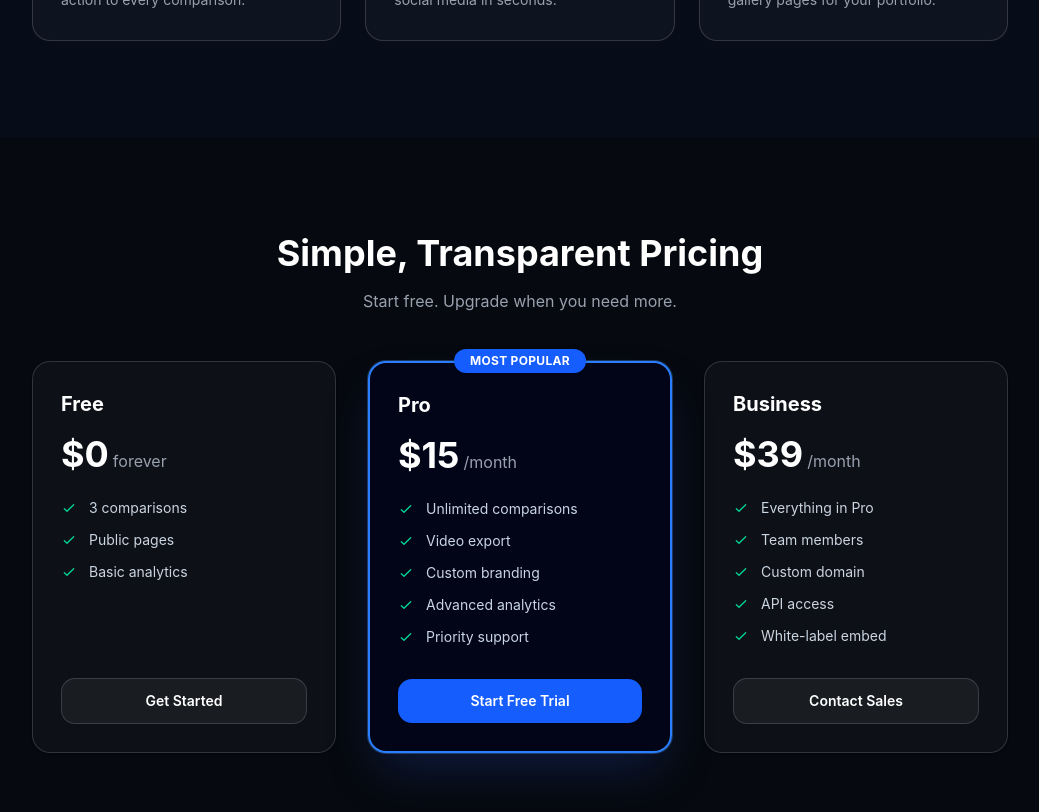
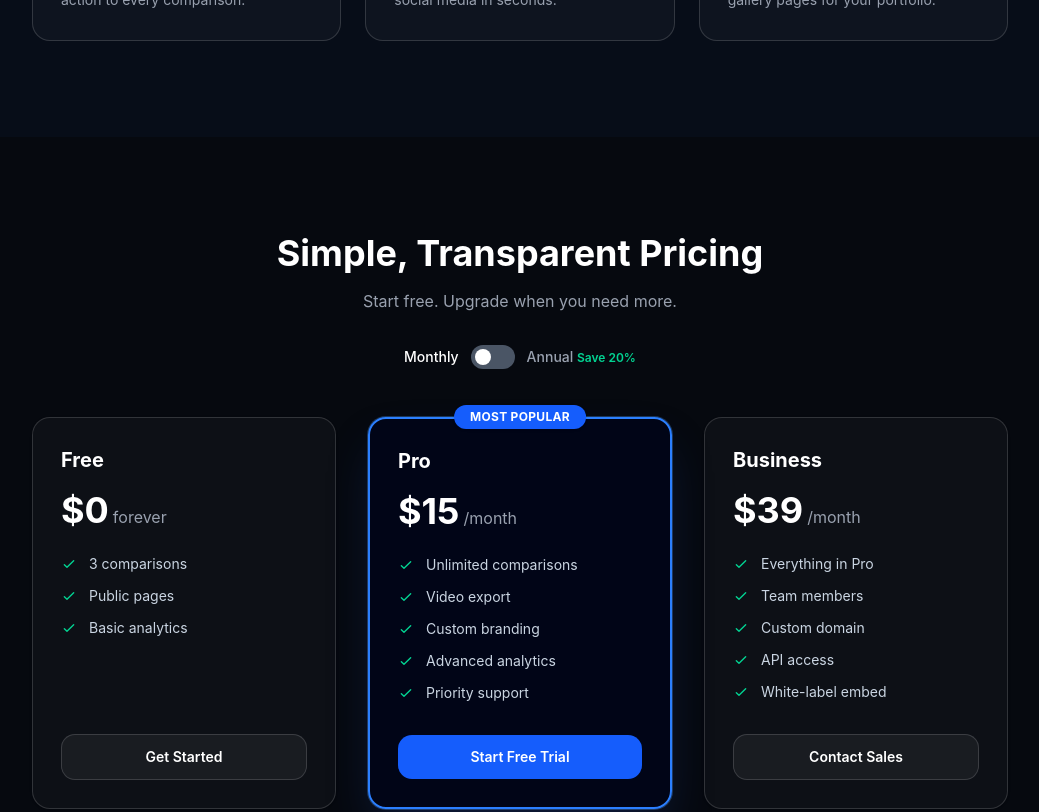
Before and after one commit to bugfreev587/b4after, a Next.js app in the folder frontend/: page / in a window 1280 px wide. Shown: the part 2280-3092 px from the top of the page, without its empty margins (120-1159 px from the left). Built offline with nearby package versions, Linux system fonts and the light colour scheme; no server answers.

Commit message:
Add annual pricing toggle to landing page
Extract pricing section into client component with monthly/annual toggle,
matching the billing and /pricing pages.

Co-Authored-By: Claude Opus 4.6 <noreply@anthropic.com>

```diff
--- a/frontend/src/app/(marketing)/page.tsx
+++ b/frontend/src/app/(marketing)/page.tsx
@@ -1,4 +1,5 @@
 import { LandingSlider } from "./landing-slider";
+import { PricingSection } from "./pricing-section";
 
 const FEATURES = [
   {
@@ -45,45 +46,6 @@ const TAG_STYLES: Record<string, string> = {
   orange: "bg-orange-500/15 text-orange-200 border border-orange-400/20",
   emerald: "bg-emerald-500/15 text-emerald-200 border border-emerald-400/20",
 };
-
-const PRICING = [
-  {
-    name: "Free",
-    price: "$0",
-    period: "forever",
-    features: ["3 comparisons", "Public pages", "Basic analytics"],
-    cta: "Get Started",
-    highlighted: false,
-  },
-  {
-    name: "Pro",
-    price: "$15",
-    period: "/month",
-    features: [
-      "Unlimited comparisons",
-      "Video export",
-      "Custom branding",
-      "Advanced analytics",
-      "Priority support",
-    ],
-    cta: "Start Free Trial",
-    highlighted: true,
-  },
-  {
-    name: "Business",
-    price: "$39",
-    period: "/month",
-    features: [
-      "Everything in Pro",
-      "Team members",
-      "Custom domain",
-      "API access",
-      "White-label embed",
-    ],
-    cta: "Contact Sales",
-    highlighted: false,
-  },
-];
 
 const FAQ = [
   {
@@ -227,74 +189,7 @@ export default function HomePage() {
       </section>
 
       {/* Pricing */}
-      <section className="py-20 sm:py-24 bg-[#06090f]">
-        <div className="mx-auto max-w-5xl px-4 sm:px-6">
-          <h2 className="text-3xl sm:text-4xl font-bold text-center mb-4 text-white">
-            Simple, Transparent Pricing
-          </h2>
-          <p className="text-gray-400 text-center mb-12">
-            Start free. Upgrade when you need more.
-          </p>
-          <div className="grid grid-cols-1 md:grid-cols-3 gap-8">
-            {PRICING.map((plan) => (
-              <div
-                key={plan.name}
-                className={`relative flex flex-col rounded-2xl p-7 transition-shadow ${
-                  plan.highlighted
-                    ? "border-2 border-blue-500 bg-slate-950/95 shadow-2xl shadow-blue-900/40 ring-1 ring-blue-400/30"
-                    : "border border-white/15 bg-white/[0.03] shadow-sm hover:shadow-md hover:border-white/30"
-                }`}
-              >
-                {plan.highlighted && (
-                  <div className="absolute -top-3.5 left-1/2 -translate-x-1/2 rounded-full bg-blue-600 px-4 py-1 text-xs font-bold text-white uppercase tracking-wide shadow-sm">
-                    Most Popular
-                  </div>
-                )}
-                <h3 className="text-xl font-bold text-white">{plan.name}</h3>
-                <div className="mt-4 mb-6">
-                  <span className="text-4xl font-bold text-white">
-                    {plan.price}
-                  </span>
-                  <span className="text-gray-400 ml-1">{plan.period}</span>
-                </div>
-                <ul className="space-y-3 mb-8 flex-1">
-                  {plan.features.map((f) => (
-                    <li
-                      key={f}
-                      className="flex items-center gap-3 text-sm text-slate-300"
-                    >
-                      <svg
-                        className="w-4 h-4 text-emerald-400 shrink-0"
-                        fill="none"
-                        viewBox="0 0 24 24"
-                        stroke="currentColor"
-                      >
-                        <path
-                          strokeLinecap="round"
-                          strokeLinejoin="round"
-                          strokeWidth={2}
-                          d="M5 13l4 4L19 7"
-                        />
-                      </svg>
-                      {f}
-                    </li>
-                  ))}
-                </ul>
-                <a
-                  href="/sign-up"
-                  className={`block w-full rounded-xl py-3 text-center text-sm font-semibold transition-colors ${
-                    plan.highlighted
-                      ? "bg-blue-600 text-white hover:bg-blue-700"
-                      : "border border-white/15 bg-white/5 text-white hover:bg-white/10"
-                  }`}
-                >
-                  {plan.cta}
-                </a>
-              </div>
-            ))}
-          </div>
-        </div>
-      </section>
+      <PricingSection />
 
       {/* FAQ */}
       <section className="py-20 sm:py-24 bg-[#070d18]">
--- /dev/null
+++ b/frontend/src/app/(marketing)/pricing-section.tsx
@@ -0,0 +1,153 @@
+"use client";
+
+import { useState } from "react";
+
+const PRICING = [
+  {
+    name: "Free",
+    price: "$0",
+    period: "forever",
+    annualPrice: "$0",
+    annualPeriod: "forever",
+    features: ["3 comparisons", "Public pages", "Basic analytics"],
+    cta: "Get Started",
+    highlighted: false,
+  },
+  {
+    name: "Pro",
+    price: "$15",
+    period: "/month",
+    annualPrice: "$12",
+    annualPeriod: "/mo ($144/yr)",
+    features: [
+      "Unlimited comparisons",
+      "Video export",
+      "Custom branding",
+      "Advanced analytics",
+      "Priority support",
+    ],
+    cta: "Start Free Trial",
+    highlighted: true,
+  },
+  {
+    name: "Business",
+    price: "$39",
+    period: "/month",
+    annualPrice: "$32",
+    annualPeriod: "/mo ($384/yr)",
+    features: [
+      "Everything in Pro",
+      "Team members",
+      "Custom domain",
+      "API access",
+      "White-label embed",
+    ],
+    cta: "Contact Sales",
+    highlighted: false,
+  },
+];
+
+export function PricingSection() {
+  const [isAnnual, setIsAnnual] = useState(false);
+
+  return (
+    <section className="py-20 sm:py-24 bg-[#06090f]">
+      <div className="mx-auto max-w-5xl px-4 sm:px-6">
+        <h2 className="text-3xl sm:text-4xl font-bold text-center mb-4 text-white">
+          Simple, Transparent Pricing
+        </h2>
+        <p className="text-gray-400 text-center mb-8">
+          Start free. Upgrade when you need more.
+        </p>
+
+        {/* Annual toggle */}
+        <div className="flex items-center justify-center gap-3 mb-12">
+          <span
+            className={`text-sm font-medium ${!isAnnual ? "text-white" : "text-gray-400"}`}
+          >
+            Monthly
+          </span>
+          <button
+            onClick={() => setIsAnnual(!isAnnual)}
+            className={`relative inline-flex h-6 w-11 items-center rounded-full transition-colors ${isAnnual ? "bg-blue-600" : "bg-gray-600"}`}
+          >
+            <span
+              className={`inline-block h-4 w-4 rounded-full bg-white transition-transform ${isAnnual ? "translate-x-6" : "translate-x-1"}`}
+            />
+          </button>
+          <span
+            className={`text-sm font-medium ${isAnnual ? "text-white" : "text-gray-400"}`}
+          >
+            Annual{" "}
+            <span className="text-xs text-emerald-400 font-semibold">
+              Save 20%
+            </span>
+          </span>
+        </div>
+
+        <div className="grid grid-cols-1 md:grid-cols-3 gap-8">
+          {PRICING.map((plan) => {
+            const displayPrice = isAnnual ? plan.annualPrice : plan.price;
+            const displayPeriod = isAnnual ? plan.annualPeriod : plan.period;
+            return (
+              <div
+                key={plan.name}
+                className={`relative flex flex-col rounded-2xl p-7 transition-shadow ${
+                  plan.highlighted
+                    ? "border-2 border-blue-500 bg-slate-950/95 shadow-2xl shadow-blue-900/40 ring-1 ring-blue-400/30"
+                    : "border border-white/15 bg-white/[0.03] shadow-sm hover:shadow-md hover:border-white/30"
+                }`}
+              >
+                {plan.highlighted && (
+                  <div className="absolute -top-3.5 left-1/2 -translate-x-1/2 rounded-full bg-blue-600 px-4 py-1 text-xs font-bold text-white uppercase tracking-wide shadow-sm">
+                    Most Popular
+                  </div>
+                )}
+                <h3 className="text-xl font-bold text-white">{plan.name}</h3>
+                <div className="mt-4 mb-6">
+                  <span className="text-4xl font-bold text-white">
+                    {displayPrice}
+                  </span>
+                  <span className="text-gray-400 ml-1">{displayPeriod}</span>
+                </div>
+                <ul className="space-y-3 mb-8 flex-1">
+                  {plan.features.map((f) => (
+                    <li
+                      key={f}
+                      className="flex items-center gap-3 text-sm text-slate-300"
+                    >
+                      <svg
+                        className="w-4 h-4 text-emerald-400 shrink-0"
+                        fill="none"
+                        viewBox="0 0 24 24"
+                        stroke="currentColor"
+                      >
+                        <path
+                          strokeLinecap="round"
+                          strokeLinejoin="round"
+                          strokeWidth={2}
+                          d="M5 13l4 4L19 7"
+                        />
+                      </svg>
+                      {f}
+                    </li>
+                  ))}
+                </ul>
+                <a
+                  href="/sign-up"
+                  className={`block w-full rounded-xl py-3 text-center text-sm font-semibold transition-colors ${
+                    plan.highlighted
+                      ? "bg-blue-600 text-white hover:bg-blue-700"
+                      : "border border-white/15 bg-white/5 text-white hover:bg-white/10"
+                  }`}
+                >
+                  {plan.cta}
+                </a>
+              </div>
+            );
+          })}
+        </div>
+      </div>
+    </section>
+  );
+}
```
